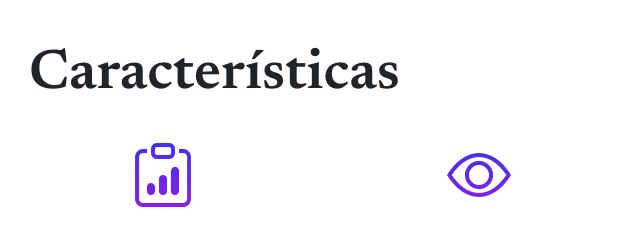
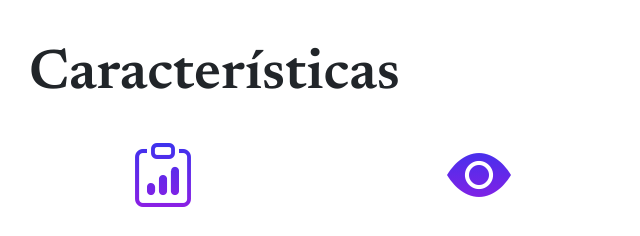
Before and after one commit to Juanpa-Velandia/quiz1diu, a plain HTML site: page index.html in a window 1280 px wide. Shown: the part 1680-1916 px from the top of the page, 501-1141 px from the left. Drawn offline with nearby package versions, Linux system fonts and the light colour scheme.

Commit message:
Update index.html

```diff
--- a/index.html
+++ b/index.html
@@ -127,7 +127,7 @@
                             <div class="col-md-6 mb-5">
                                 <!-- Feature item-->
                                 <div class="text-center">
-                                    <i class="bi-eye icon-feature text-gradient d-block mb-3"></i>
+                                    <i class="bi-eye-fill icon-feature text-gradient d-block mb-3"></i>
                                     <h3 class="font-alt">Vista</h3>
                                     <p class="text-muted mb-0">Capa que es visible para el usuario, recibiendo la entrada y mostrando los datos.</p>
                                 </div>
```
